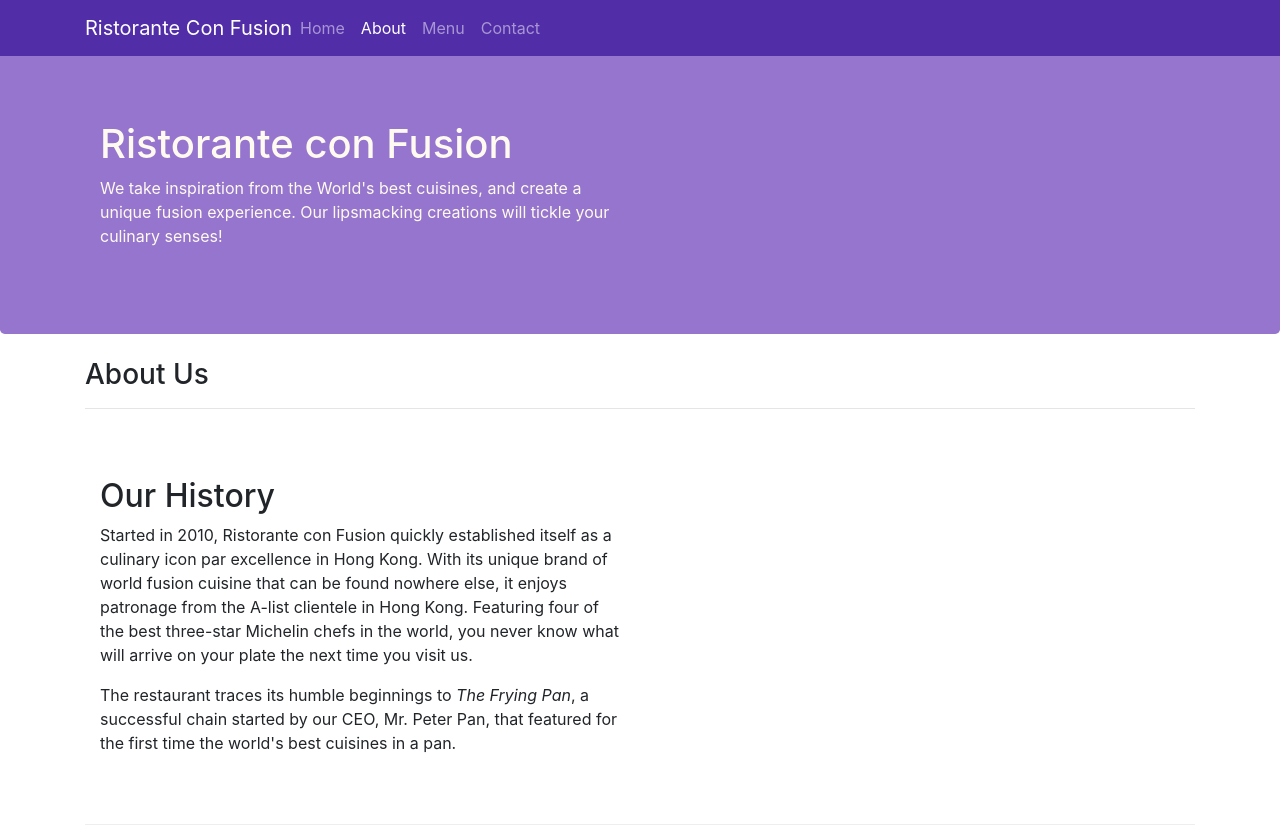
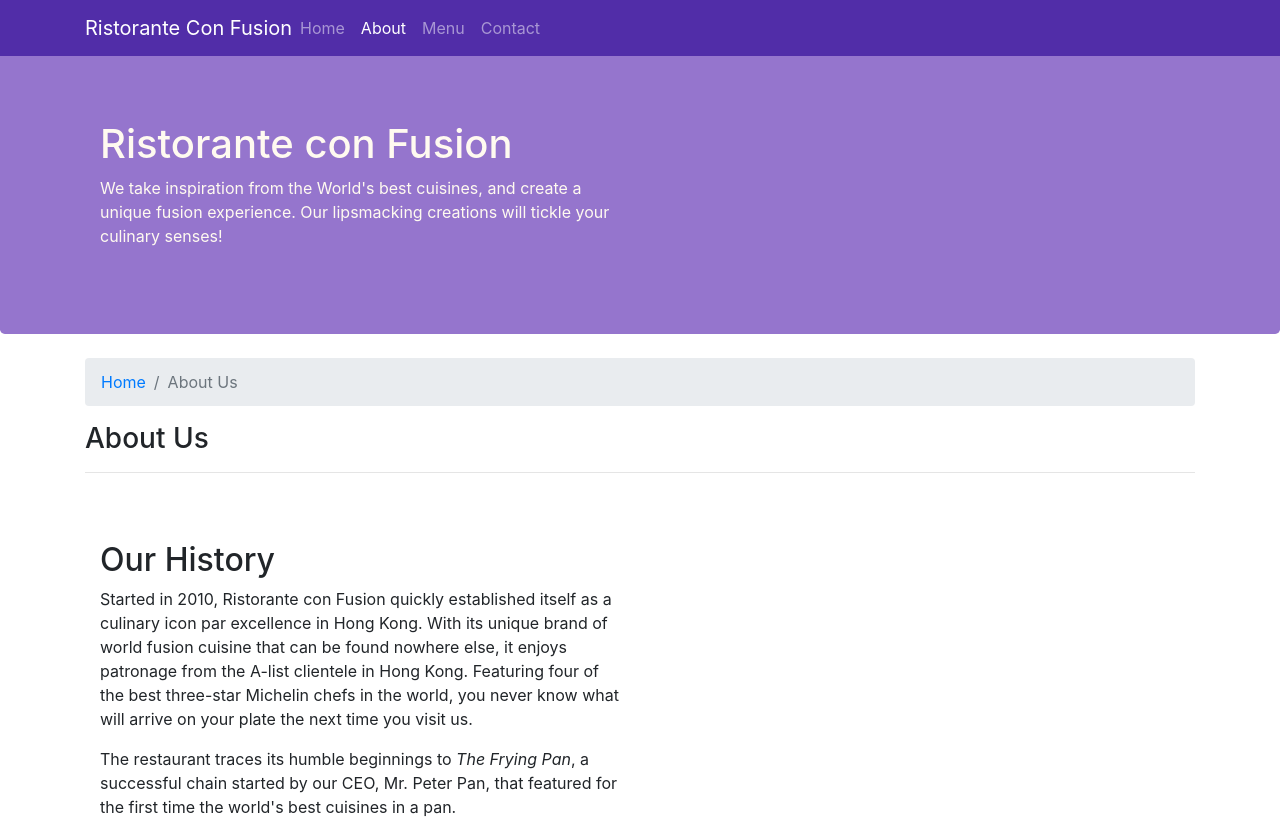
Before and after one commit to geekymeeky/confusion, a website: page aboutus.html in a window 1280 px wide. Shown: the top 838 px of the page. Drawn offline with nearby package versions, Linux system fonts and the light colour scheme.

Commit message:
Added breadcrumbs in aboutus.html

```diff
--- a/aboutus.html
+++ b/aboutus.html
@@ -43,6 +43,14 @@
     </header>
     <br>
     <div class="container">
+        <div class="row">
+            <div class="col-12">
+                <ol class="breadcrumb">
+                    <li class="breadcrumb-item"><a href="./index.html">Home</a></li>
+                    <li class="breadcrumb-item active">About Us</li>
+                </ol>
+            </div>
+        </div>
         <div class="row">
             <div class="col-12">
                 <h3>About Us</h3>
```
